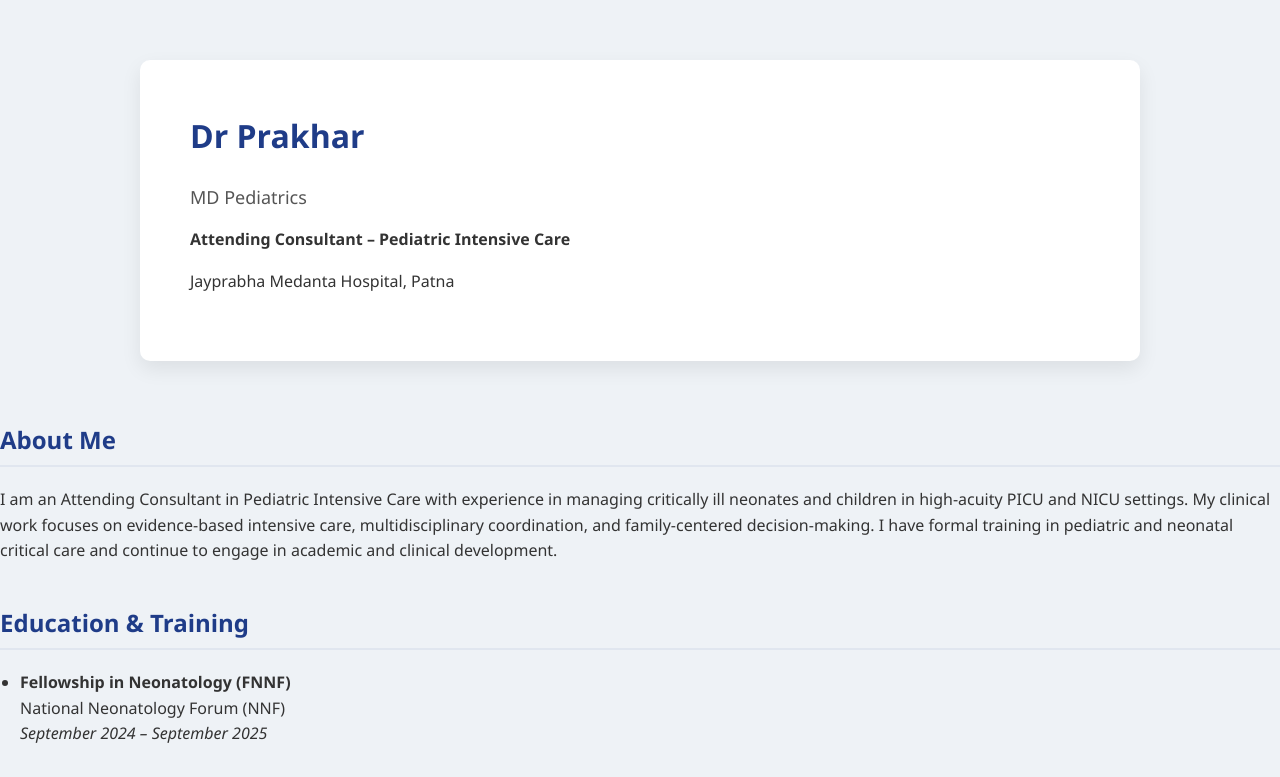
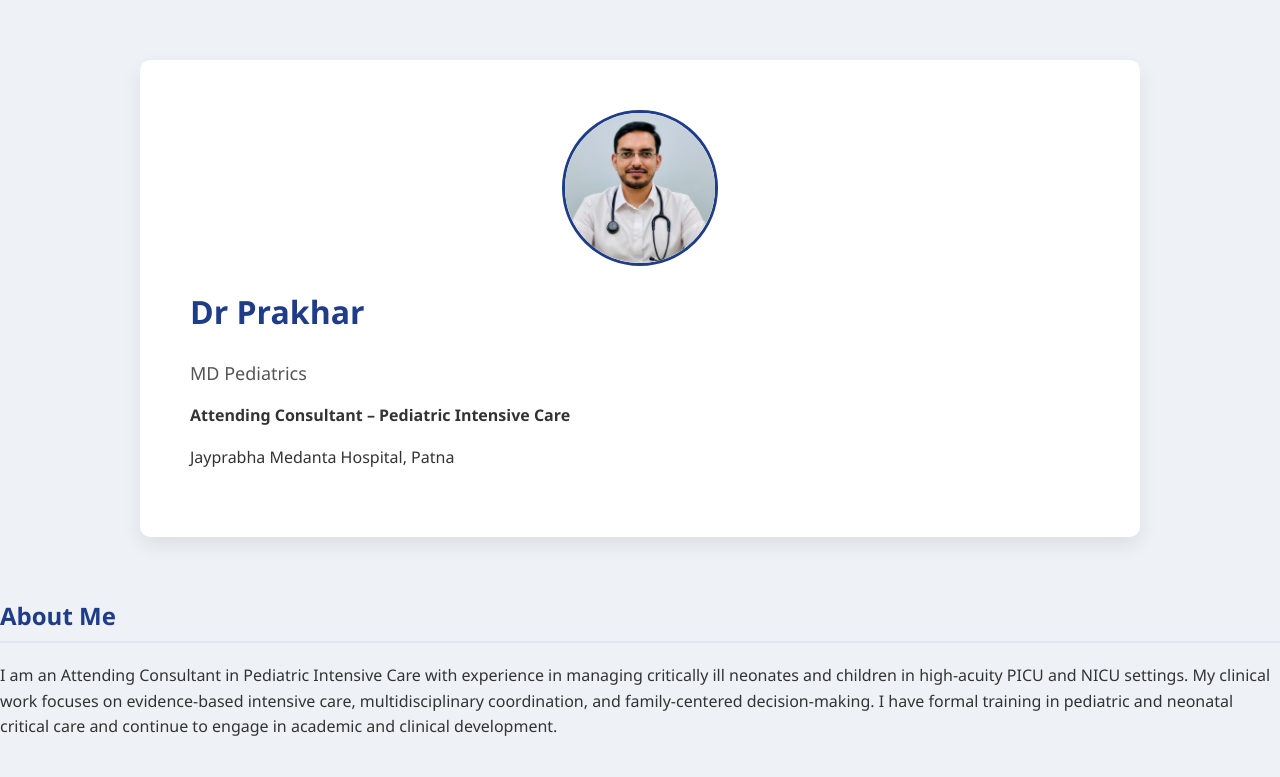
Before and after one commit to dr-prakhar/dr-prakhar.github.io, a plain HTML site: page index.html in a window 1280 px wide. Shown: the top 777 px of the page. Drawn offline with Linux system fonts and the light colour scheme.

Commit message:
Update index.html

```diff
--- a/index.html
+++ b/index.html
@@ -2,7 +2,15 @@
 <html>
 <head>
     <title>Dr Prakhar</title>
-    <style>
+    <style> .profile-photo {
+    width: 150px;
+    height: 150px;
+    object-fit: cover;
+    border-radius: 50%;
+    display: block;
+    margin: 0 auto 20px auto;
+    border: 3px solid #1f3c88;
+}
     body {
         font-family: "Segoe UI", Arial, sans-serif;
         background-color: #eef2f6;
@@ -51,7 +59,7 @@
 </head>
 
 <body>
-    <div class="container">
+    <div class="container"> <img src="profile.jpg.jpeg" alt="Dr Prakhar" class="profile-photo">
         <h1>Dr Prakhar</h1>
         <p class="subtitle">MD Pediatrics</p>
 <p><strong>Attending Consultant – Pediatric Intensive Care</strong></p>
```
